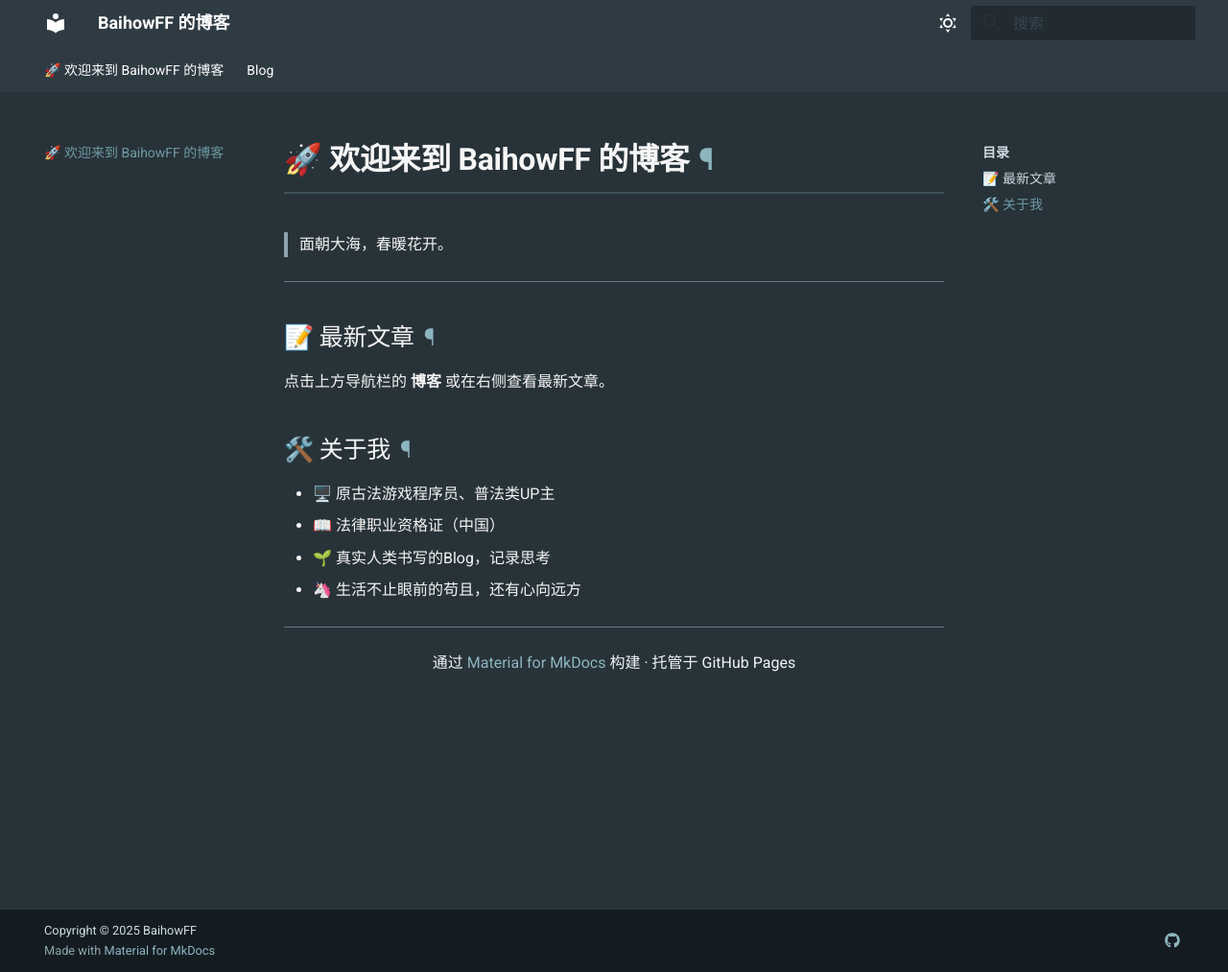
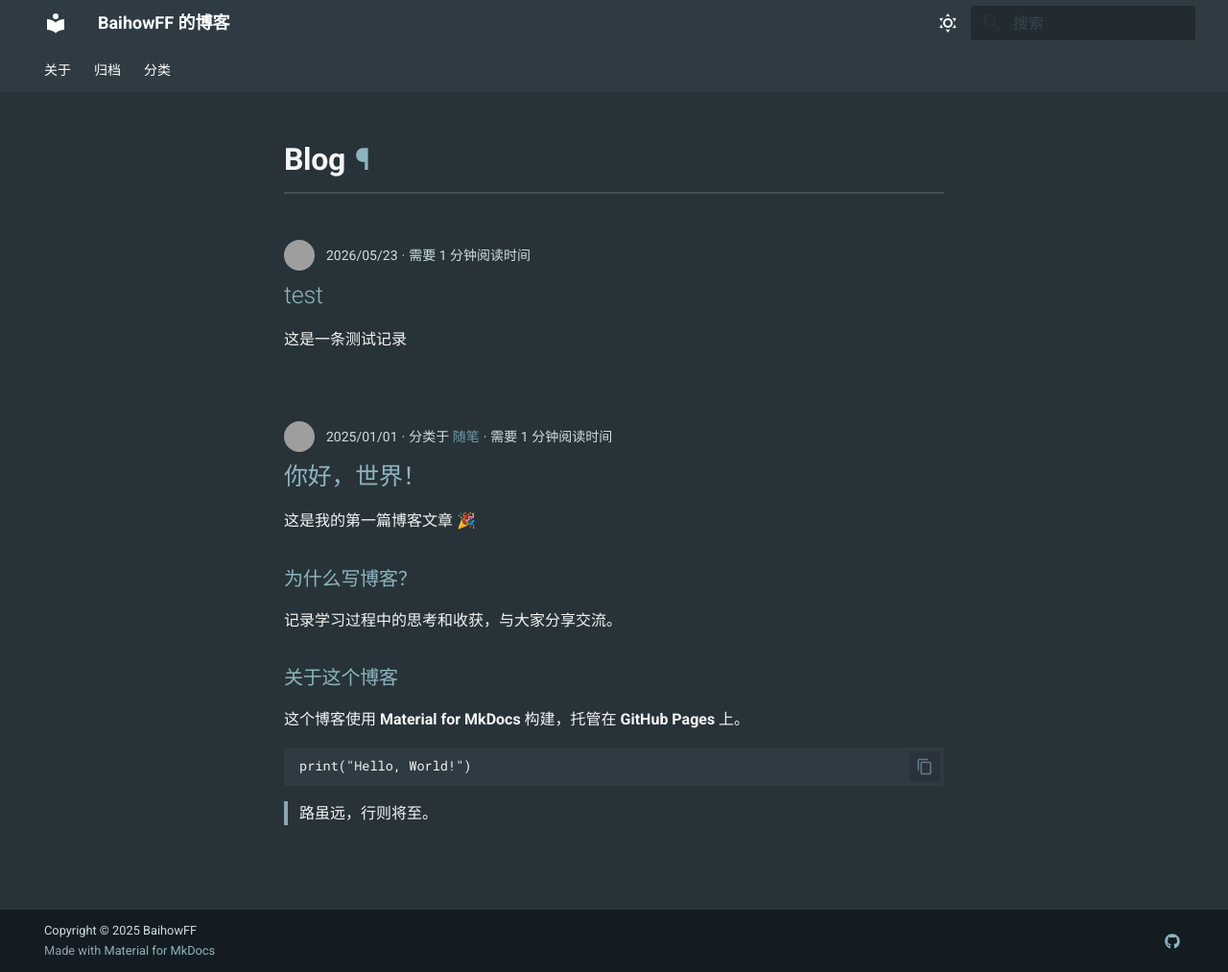
Before and after one commit to BaihowFF/BaihowFF.github.io, an MkDocs documentation site: the page built from docs/index.md, in a window 1280 px wide and 1013 px high. Shown: the whole window at 96% size. Built offline with MkDocs 1.6.1 and Material for MkDocs 9.7.7, drawn with Linux system fonts in a browser that asks for light colours; grey boxes are pictures that could not be loaded.

Commit message:
feat: 首页直接展示博客内容
- blog_dir 改为根目录，首页即博客
- 原首页移到关于页面
- posts 目录移到 docs/posts/

```diff
--- a/docs/index.md
+++ b/docs/index.md
@@ -1,22 +1 @@
-# 🚀 欢迎来到 BaihowFF 的博客
-
-> 面朝大海，春暖花开。
-
----
-
-## 📝 最新文章
-
-点击上方导航栏的 **博客** 或在右侧查看最新文章。
-
-## 🛠️ 关于我
-
-- 🖥️ 原古法游戏程序员、普法类UP主
-- 📖 法律职业资格证（中国）
-- 🌱 真实人类书写的Blog，记录思考
-- 🦄 生活不止眼前的苟且，还有心向远方
-
----
-
-<div align="center">
-通过 <a href="https://squidfunk.github.io/mkdocs-material/">Material for MkDocs</a> 构建 · 托管于 GitHub Pages
-</div>
+# Blog
--- a/mkdocs.yml
+++ b/mkdocs.yml
@@ -52,9 +52,12 @@ markdown_extensions:
 plugins:
   - search
   - blog:
-      blog_dir: blog
+      blog_dir: .
       post_date_format: yyyy/MM/dd
       post_url_format: "{slug}"
   - tags
 
+nav:
+  - 关于: about.md
+
 copyright: Copyright &copy; 2025 BaihowFF
```
Also changed, not shown: SOUL.md (added, +40 -0 lines), USER.md (added, +31 -0 lines), docs/about.md (added, +16 -0 lines), docs/blog/index.md (deleted, +0 -1 lines), docs/.authors.yml (renamed from docs/blog/.authors.yml), docs/posts/first-post.md (renamed from docs/blog/posts/first-post.md), docs/posts/test.md (renamed from docs/blog/posts/test.md), 1 other file.
